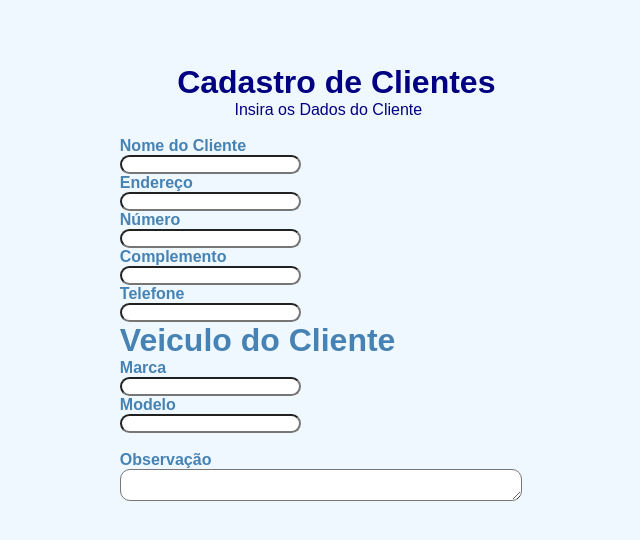
After one commit to vinicius95vnc/Cadastrophp, a PHP site: page /CadastroCliente.php in a window 1280 px wide. The commit adds this page. Shown: the top 540 px of the page, without its empty margins (341-981 px from the left). Run offline with PHP 8.4, Linux system fonts and the light colour scheme.

Commit message:
Add files via upload

```diff
--- /dev/null
+++ b/CadastroCliente.php
@@ -0,0 +1,55 @@
+<!DOCTYPE html>
+<html lang="en">
+
+<head>
+    <meta charset="UTF-8">
+    <meta http-equiv="X-UA-Compatible" content="IE=edge">
+    <meta name="viewport" content="width=device-width, initial-scale=1.0">
+    <link rel="stylesheet" type="text/css" href="sistemacadastro.css" media="">
+    <title>Cadastro de Cliente</title>
+</head>
+
+<body>
+    <div>
+        <h1 id="titulo">Cadastro de Clientes</h1>
+        <p id="subtitulo">Insira os Dados do Cliente</p>
+        <br>
+    </div>
+
+    <form>
+        <fieldset class="grupo">
+            <div class="grupo">
+                <label for="nome"><strong>Nome do Cliente</strong></label><br>
+                <input type="text" name="nomecliente" id="cliente" required>
+            </div>
+            <div class="endereco">
+                <label for="endereco"><strong>Endereço</strong></label><br>
+                <input type="text" name="endereco" id="endereco" required><br>
+                <label for="numerocasa"><strong>Número</strong></label><br>
+                <input type="text" name="endereco" id="endereco" required><br>
+                <label for="endereco"><strong>Complemento</strong></label><br>
+                <input type="text" name="endereco" id="endereco" required><br>
+                <div class="contato">
+                    <label for="telefone"><strong>Telefone</strong></label><br>
+                    <input type="serial" name="serial" id="serial" required><br>
+                </div>
+                <div class="veiculo">
+                    <h1 id="veiculo">Veiculo do Cliente</h1>
+                    <label for="veiculo"><strong>Marca</strong></label><br>
+                    <input type="text" name="veiculo" id="marcaveiculo" required><br>
+                    <label for="veiculo"><strong>Modelo</strong></label><br>
+                    <input type="text" name="veiculo" id="modeloveiculo" required><br>
+                </div>
+                <div>
+                    <br>
+                    <label><strong>Observação</strong></label><br>
+                    <textarea row="6" style="width: 30em" id="observacao" name="observacao"></textarea>
+                </div>
+        </fieldset>
+    </form>
+
+
+
+</body>
+
+</html>
--- a/cadastro.php
+++ b/cadastro.php
@@ -4,7 +4,7 @@ $serial = $_POST['serial do produto'];
 $descricão = $_POST['Descrição do produto'];
 $TipoProduto = $_POST['tipo do produto'];
 $categoria  = $_POST['categoria do produto'];
-$sqli = mysqli_connect('localhost' , '' , 'tehx123' , 'Cadastro') or die ('Erro ao conectar ao Banco de Dados');
+$sqli = mysqli_connect(md5('localhost' , '' , 'tehx123' , 'Cadastro')) or die ('Erro ao conectar ao Banco de Dados');
 $sql = "INSERT INTO Cadastro VALUES";
 $sql .="('$nome' , '$serial' , '$descricao' , '$TipoProduto' , '$categoria')";
 $mysqli_query($sqli, $sql) or die ("Erro ao tentar cadastrar registo");
--- a/sistemacadastro.css
+++ b/sistemacadastro.css
@@ -1,9 +1,9 @@
-*{
+* {
     margin: 0;
     padding: 0;
 }
 
-#titulo{
+#titulo {
     font-family: sans-serif;
     color: #000080;
     margin-left: 7%;
@@ -12,14 +12,14 @@
 #subtitulo {
     font-family: sans-serif;
     color: #000080;
-    margin-left: 17%;
+    margin-left: 14%;
 }
 
 fieldset {
     border: 0;
 }
 
-body{
+body {
     background-color: #F0F8FF;
     font-family: sans-serif;
     font-size: 1em;
@@ -29,7 +29,10 @@ body{
     justify-content: center;
 }
 
-input, select, textarea, button {
+input,
+select,
+textarea,
+button {
     border-radius: 10px;
 }
 
@@ -37,7 +40,7 @@ input, select, textarea, button {
     margin-bottom: 1em;
 }
 
-.campo label{
+.campo label {
     margin-bottom: 0.2em;
     color: #4682B4;
     display: block;
@@ -48,10 +51,13 @@ fieldset.grupo .campo {
     margin-right: 2em;
 }
 
-.campo input[type="text"], .campo input[type="serial"], .campo select, .campo textarea {
+.campo input[type="text"],
+.campo input[type="serial"],
+.campo select,
+.campo textarea {
     padding: 0.2em;
     border: 1p solid #4682B4;
-    box-shadow: 2px 2px 2px rgba(0,0,0,0.2);
+    box-shadow: 2px 2px 2px rgba(0, 0, 0, 0.2);
     display: block;
 }
 
@@ -59,9 +65,12 @@ fieldset.grupo .campo {
     padding-right: 1em;
 }
 
-.campo input:focus, .campo select:focus, .campo textarea:focus {
+.campo input:focus,
+.campo select:focus,
+.campo textarea:focus {
     background: #E0E0F8;
 }
+
 .botao {
     font-size: 1.5em;
     background: #4682B4;
@@ -69,8 +78,8 @@ fieldset.grupo .campo {
     margin-bottom: 1em;
     color: #ffffff;
     padding: 0.2em 0.6em;
-    box-shadow: 2px 2pz 2px rgba(0,0,0,0.2);
-    text-shadow: 1px 1px 1p rgba(0,0,0,0.5);
+    box-shadow: 2px 2pz 2px rgba(0, 0, 0, 0.2);
+    text-shadow: 1px 1px 1p rgba(0, 0, 0, 0.5);
     position: absolute;
     top: 90%;
     left: 50%;
@@ -80,7 +89,7 @@ fieldset.grupo .campo {
 
 .botao.hover {
     background: #00FFFF;
-    box-shadow: inset 2px 2px 2px rgba(0,0,0,0.2);
+    box-shadow: inset 2px 2px 2px rgba(0, 0, 0, 0.2);
     text-shadow: none;
 }
 
--- a/sistemacadastro.html
+++ b/sistemacadastro.html
@@ -1,5 +1,6 @@
 <!DOCTYPE html>
 <html lang="en">
+
 <head>
     <meta charset="UTF-8">
     <meta http-equiv="X-UA-Compatible" content="IE=edge">
@@ -7,6 +8,7 @@
     <link rel="stylesheet" type="text/css" href="sistemacadastro.css" media="">
     <title>Sistema Cadastro</title>
 </head>
+
 <body>
 
     <div>
@@ -65,7 +67,7 @@
         </fieldset>
         <div>
             <br>
-            <label>Observação</label>
+            <label>Observação</label><br>
             <textarea row="6" style="width: 26em" id="descrição" name="descrição"></textarea>
         </div>
 
@@ -73,4 +75,5 @@
     </form>
 
 </body>
+
 </html>
```
